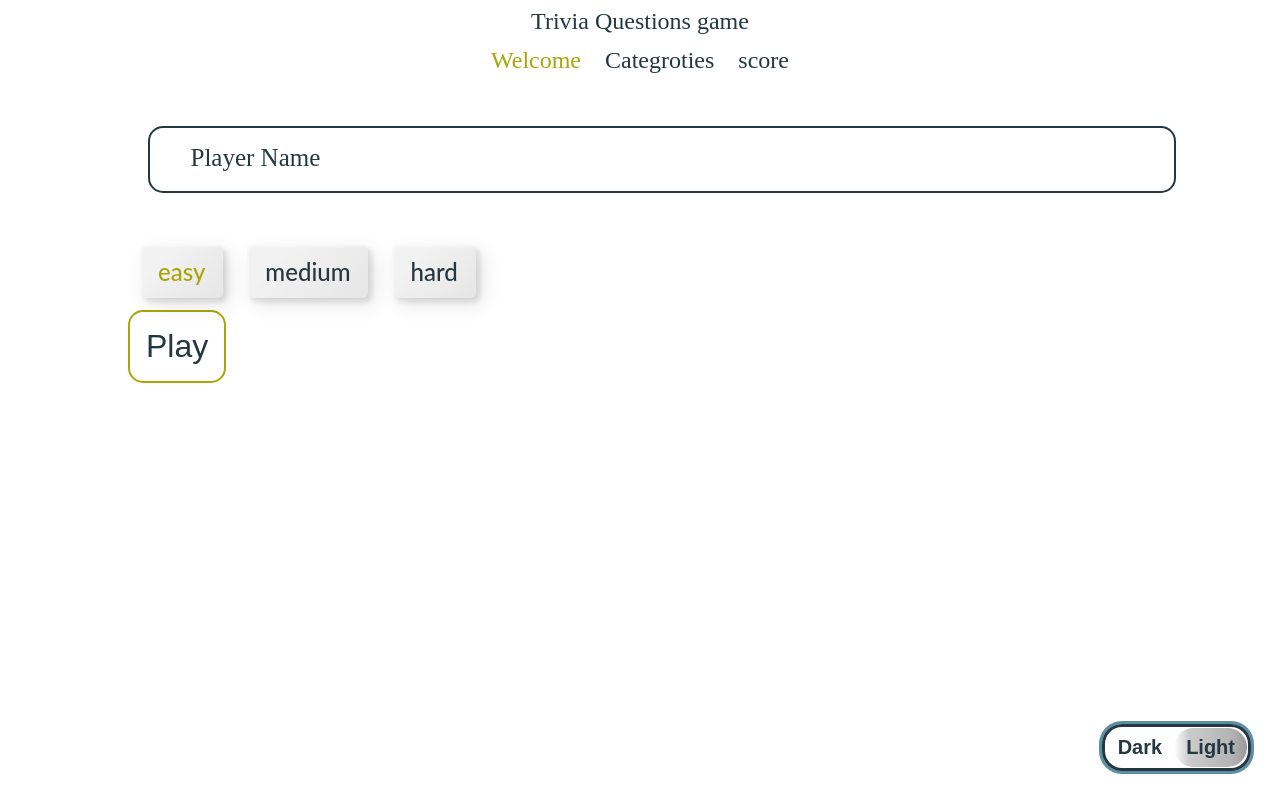
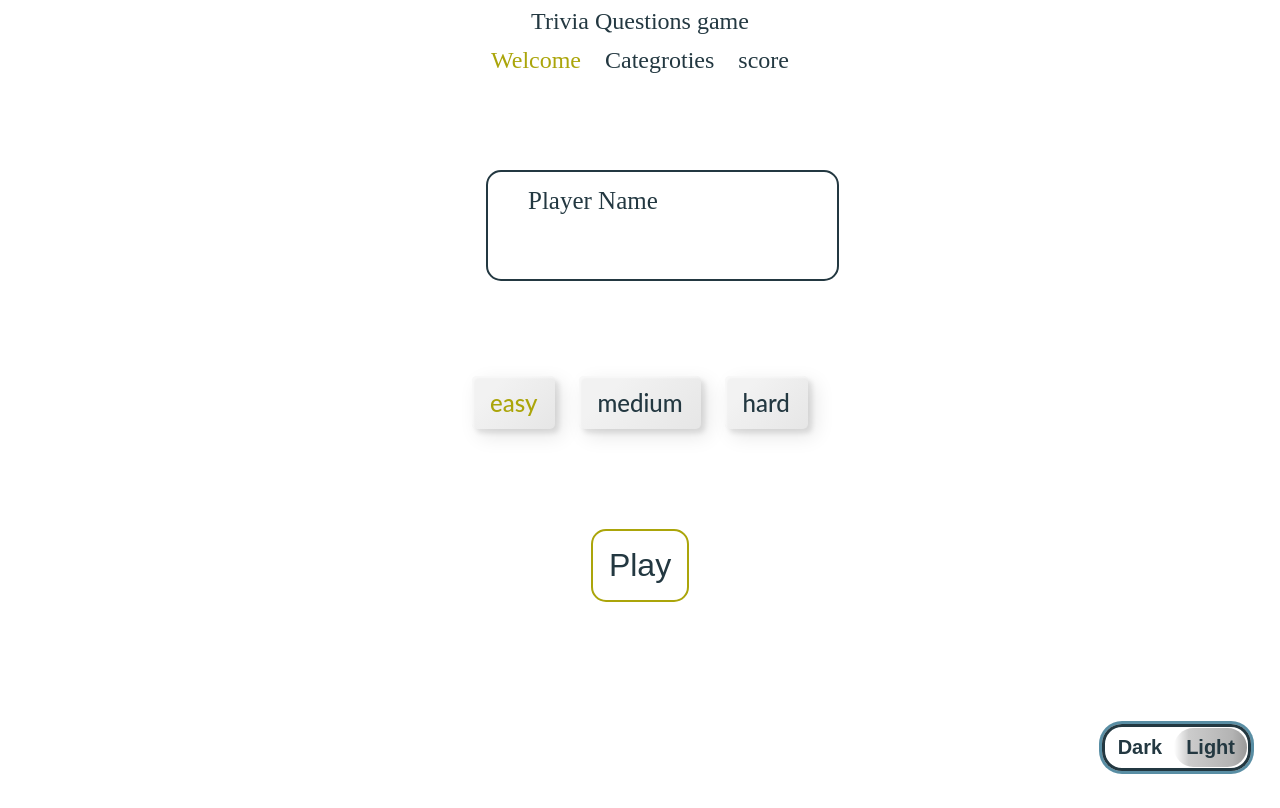
Before and after one commit to M-Hafez22/trivia-questions-game, a React (Vite) app: page /question/1/1 in a window 1280 px wide. Built offline with nearby package versions, Linux system fonts and the light colour scheme.

Commit message:
💄 Welcome layout

```diff
--- a/src/assets/_welcome.scss
+++ b/src/assets/_welcome.scss
@@ -1,5 +1,6 @@
 .welcome {
-    width: fit-content;
+    width: 100%;
+    height: 100%;
     display: flex;
     flex-direction: column;
     justify-content: space-around;
--- a/src/components/Welcome.jsx
+++ b/src/components/Welcome.jsx
@@ -21,7 +21,7 @@ function Welcome() {
   const difficultyList = ["easy", "medium", "hard"];
 
   return (
-    <div>
+    <div className="welcome">
       <form
         onSubmit={handleSubmit}
         className={isDark ? "input dark" : "input light"}
```
